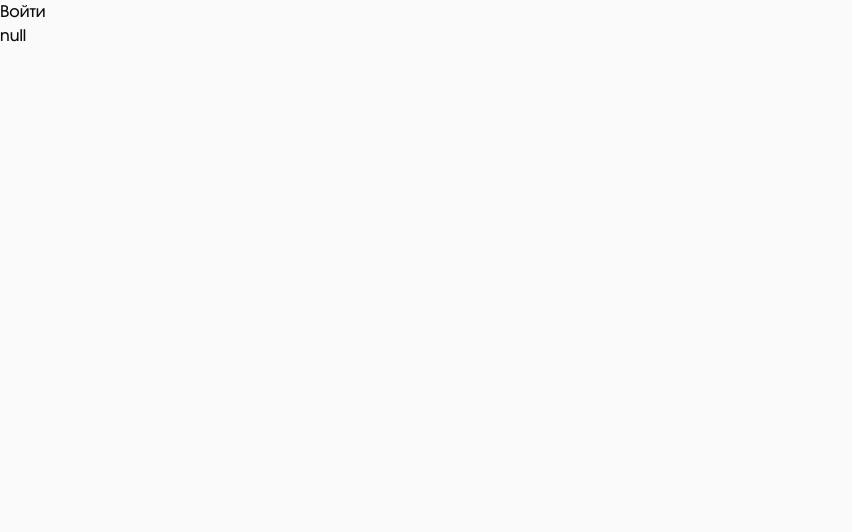
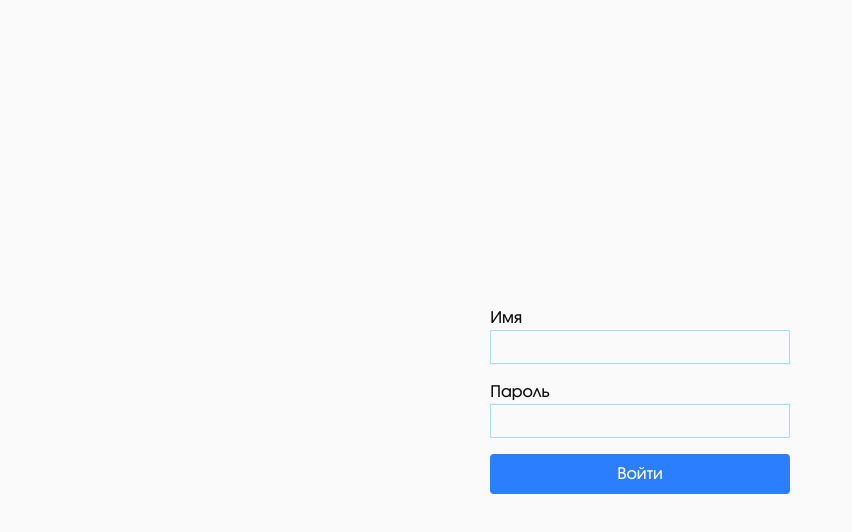
Before and after one commit to quinx-it/learnizy-frontend, a Next.js app: page /login in a window 1280 px wide. Shown: the top 532 px of the page, without its empty margins (0-852 px from the left). Built offline with nearby package versions, Linux system fonts and the light colour scheme.

Commit message:
feat: authform

```diff
--- a/package.json
+++ b/package.json
@@ -39,7 +39,7 @@
     "react": "^19.0.0",
     "react-day-picker": "^9.8.1",
     "react-dom": "^19.0.0",
-    "react-hook-form": "^7.60.0",
+    "react-hook-form": "^7.62.0",
     "react-image-gallery": "^1.4.0",
     "react-redux": "^9.2.0",
     "react-responsive": "^10.0.1",
@@ -48,7 +48,7 @@
     "resend": "^4.6.0",
     "sonner": "^2.0.6",
     "tailwind-merge": "^3.3.1",
-    "yup": "^1.6.1"
+    "yup": "^1.7.0"
   },
   "devDependencies": {
     "@commitlint/cli": "^19.8.1",
--- a/src/app/(application)/login/page.tsx
+++ b/src/app/(application)/login/page.tsx
@@ -1,17 +1,11 @@
 'use client';
 
-import { useAppSelector } from '@/shared/hooks/redux';
-import { selectUser } from '@/store/slices/auth/selectors';
-import Link from 'next/link';
+import AuthForm from '@/shared/components/auth-form/auth-form';
 
 function LoginPage() {
-  const user = useAppSelector(selectUser);
-
   return (
-    <div>
-      <Link href="/learn">Войти</Link>
-      <br />
-      {JSON.stringify(user)}
+    <div className="flex h-[100vh] items-center justify-center">
+      <AuthForm />
     </div>
   );
 }
--- /dev/null
+++ b/src/shared/components/auth-form/auth-form.tsx
@@ -0,0 +1,64 @@
+'use client';
+
+import React from 'react';
+import { useForm, SubmitHandler } from 'react-hook-form';
+import { yupResolver } from '@hookform/resolvers/yup';
+import { AuthFormValues, formSchema } from './validation';
+import { useLoginMutation } from '@/api/endpoints/auth';
+import { Spinner } from '@/shared/ui/spinner';
+
+const AuthForm = () => {
+  const [login, { isLoading, error }] = useLoginMutation();
+
+  const {
+    register,
+    handleSubmit,
+    formState: { errors },
+  } = useForm<AuthFormValues>({
+    resolver: yupResolver(formSchema),
+  });
+
+  const onSubmit: SubmitHandler<AuthFormValues> = async (data) => {
+    try {
+      await login({
+        email: data.name,
+        password: data.password,
+      }).unwrap();
+    } catch (err) {
+      console.error('Login error:', err);
+    }
+  };
+
+  return (
+    <form onSubmit={handleSubmit(onSubmit)} className="mx-auto flex max-w-sm flex-col gap-4">
+      <div>
+        <label htmlFor="name">Имя</label>
+        <input id="name" type="text" {...register('name')} className="w-full border px-2 py-1" />
+        {errors.name && <p className="text-sm text-red-500">{errors.name.message}</p>}
+      </div>
+
+      <div>
+        <label htmlFor="password">Пароль</label>
+        <input
+          id="password"
+          type="password"
+          {...register('password')}
+          className="w-full border px-2 py-1"
+        />
+        {errors.password && <p className="text-sm text-red-500">{errors.password.message}</p>}
+      </div>
+
+      {error && <p className="text-sm text-red-600">Ошибка входа. Проверьте логин и пароль.</p>}
+
+      <button
+        type="submit"
+        disabled={isLoading}
+        className="rounded bg-blue-500 px-4 py-2 text-white disabled:opacity-50"
+      >
+        {isLoading ? <Spinner /> : 'Войти'}
+      </button>
+    </form>
+  );
+};
+
+export default AuthForm;
--- /dev/null
+++ b/src/shared/components/auth-form/validation.ts
@@ -0,0 +1,11 @@
+import * as yup from 'yup';
+
+export const formSchema = yup.object({
+  name: yup.string().required('Имя обязательно').min(2, 'Минимум 2 символа'),
+  password: yup.string().required('Пароль обязателен').min(8, 'Минимум 8 символа'),
+});
+
+export type AuthFormValues = {
+  name: string;
+  password: string;
+};
```
Also changed, not shown: src/store/store.ts (+12 -12 lines), src/shared/components/auth-form/index.ts (added), 1 other file (tests, documents, lock files or other folders).
